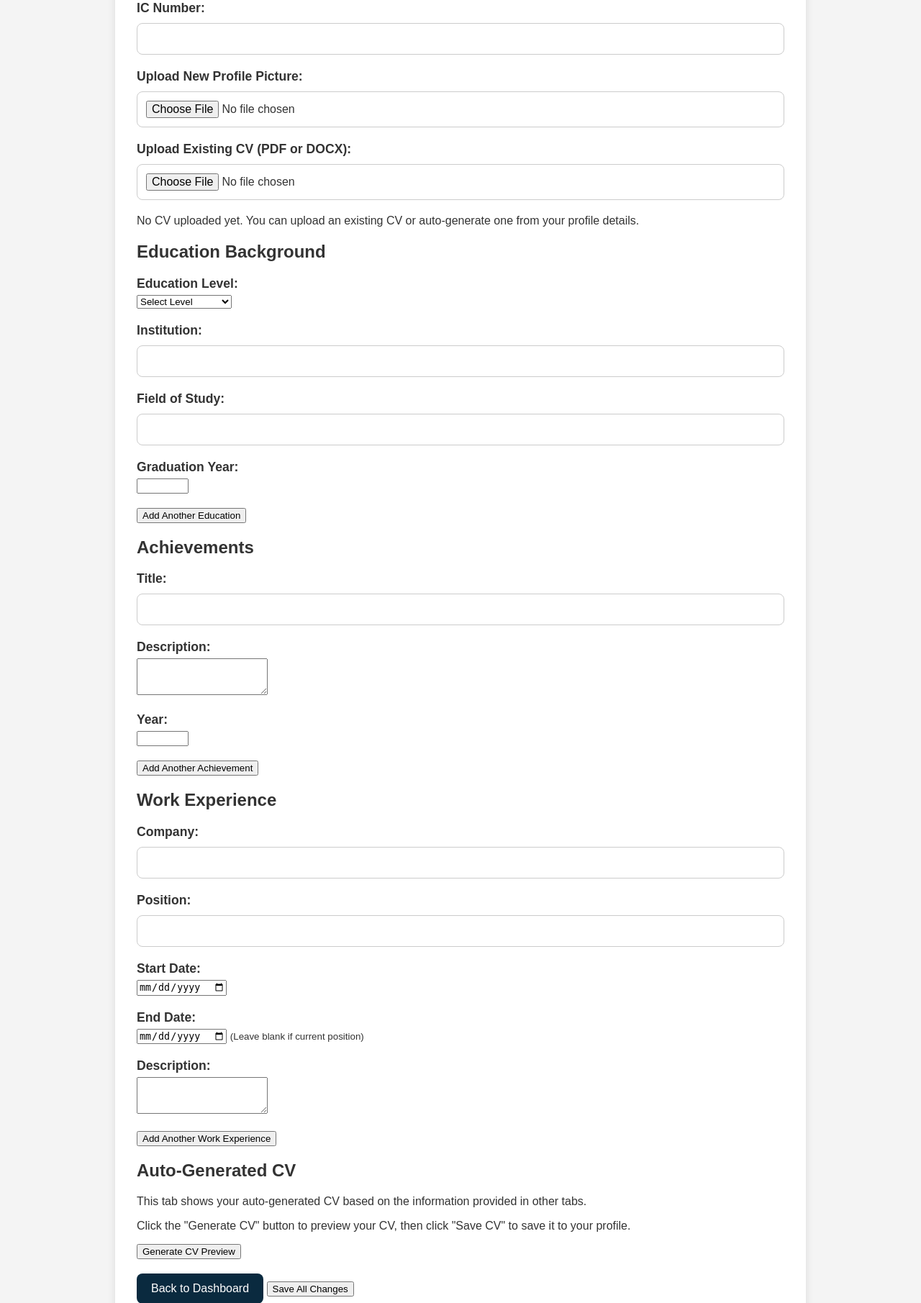
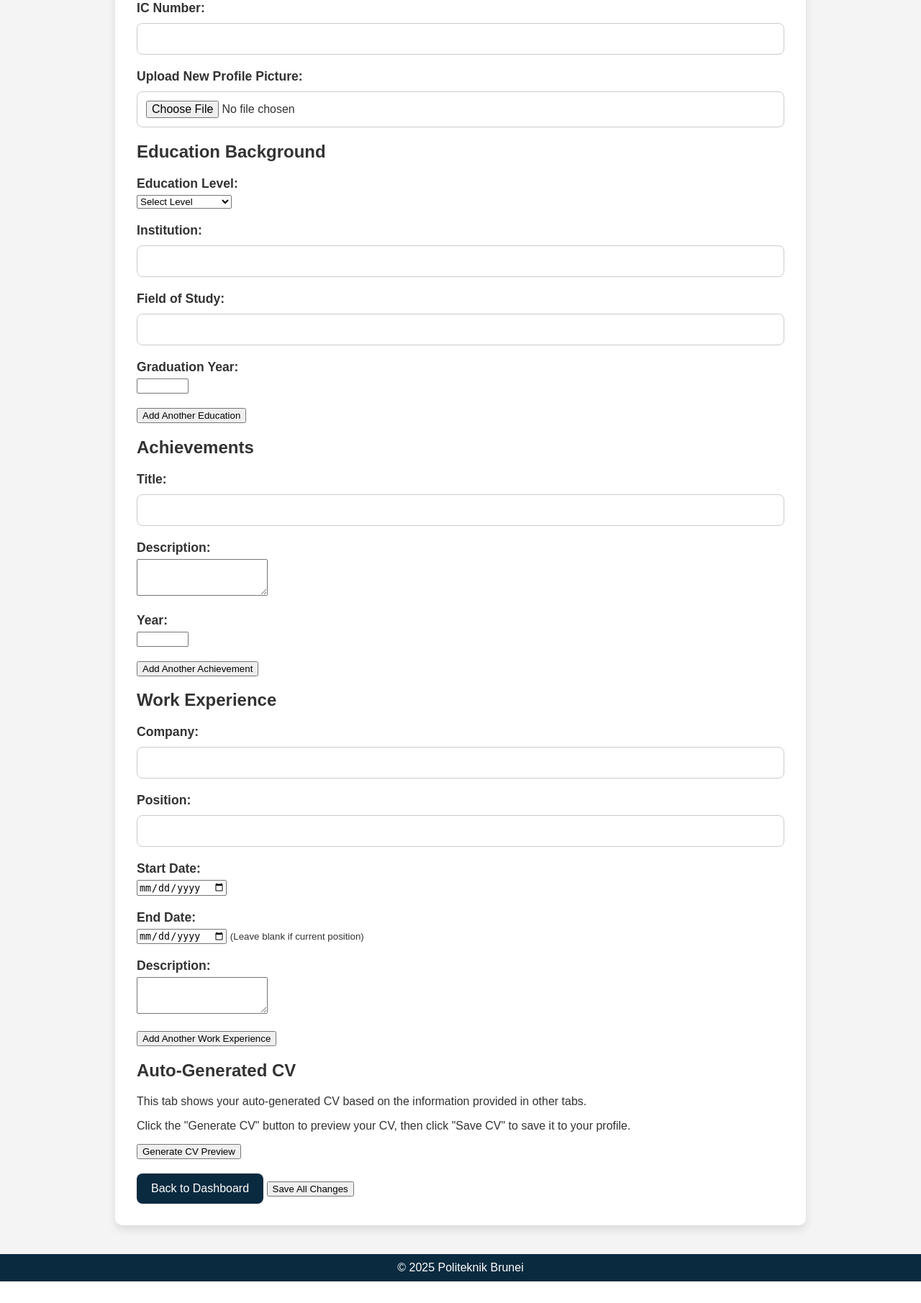
Before and after one commit to zzuhriii/FYPGroup10, a PHP site: page /user_profile/profile.php in a window 1280 px wide. Shown: the part 547-2358 px from the top of the page at 72% size. After the commit the page ends 2328 px from the top, so only its background shows below. Run offline with PHP 8.4, Linux system fonts and the light colour scheme; a user stored in the database is signed in; data comes from the database, SQL or seed files in the repository; data that the repository does not hold is empty.

Commit message:
Update profile.php

```diff
--- a/Website/user_profile/profile.php
+++ b/Website/user_profile/profile.php
@@ -155,32 +155,6 @@ $cv = !empty($user['cv']) ? "uploads/cv/" . $user['cv'] : null;
                     <label for="profile_pic">Upload New Profile Picture:</label>
                     <input type="file" name="profile_pic" id="profile_pic">
                 </div>
-
-                <div class="input-field">
-                    <label for="cv">Upload Existing CV (PDF or DOCX):</label>
-                    <input type="file" name="cv" id="cv" accept=".pdf, .docx">
-                </div>
-
-                <?php if ($cv): ?>
-                    <div class="input-field">
-                        <label for="current_cv">Current CV:</label>
-                        <span><?php echo htmlspecialchars(basename($cv)); ?></span>
-                        <br>
-                        <button type="submit" name="delete_cv" value="1">Delete CV</button>
-                        <br>
-                        <!-- Preview the CV -->
-                        <?php
-                        $file_extension = pathinfo($cv, PATHINFO_EXTENSION);
-                        if (in_array($file_extension, ['pdf', 'docx'])) {
-                            // Make sure the link to preview the CV is correct
-                            echo "<a href='/Website/user_profile/$cv' target='_blank'>Preview CV</a>";
-                        }
-                        ?>
-
-                    </div>
-                <?php else: ?>
-                    <p>No CV uploaded yet. You can upload an existing CV or auto-generate one from your profile details.</p>
-                <?php endif; ?>
             </div>
 
             <!-- Education Background Tab -->
```
